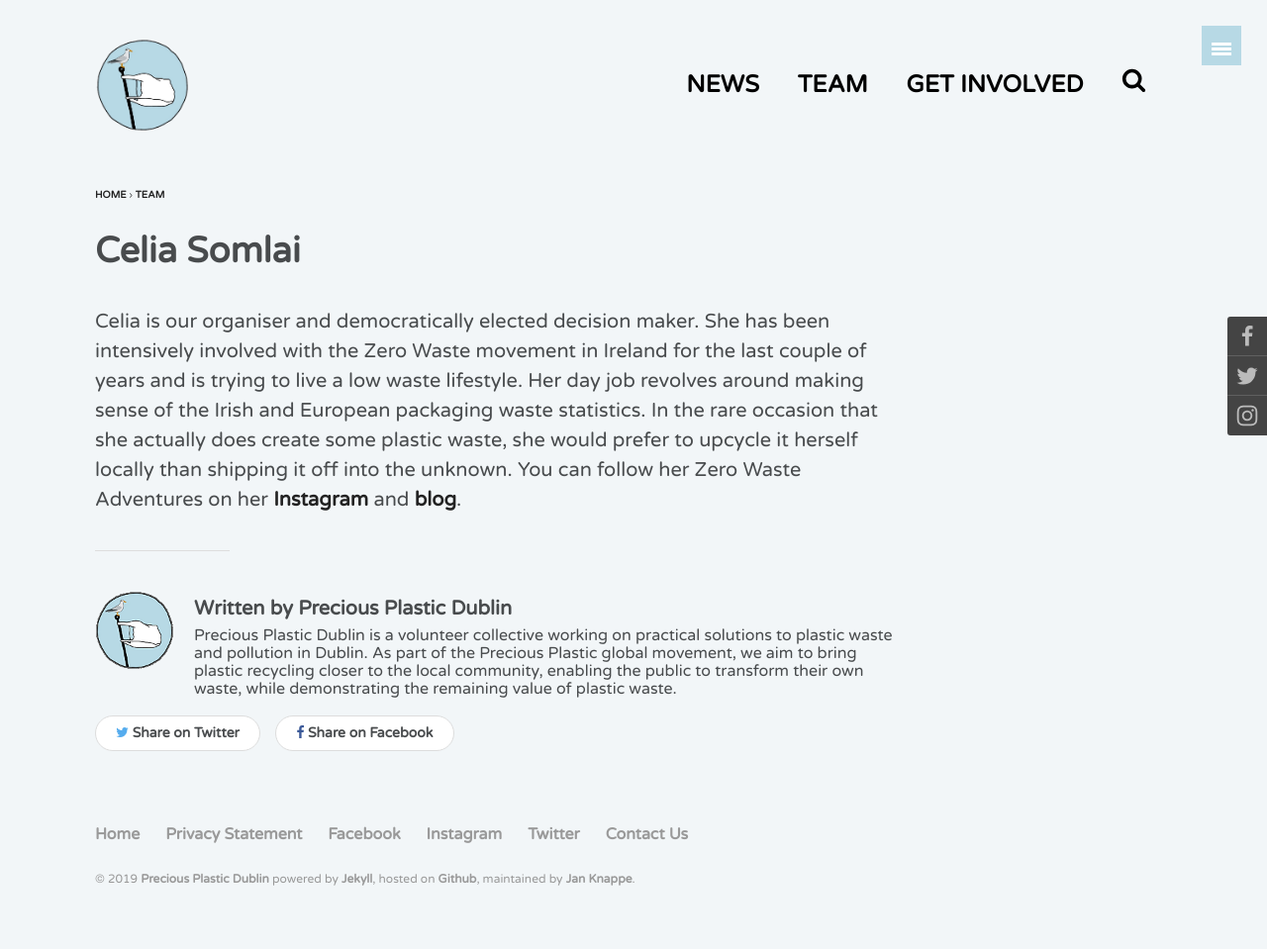
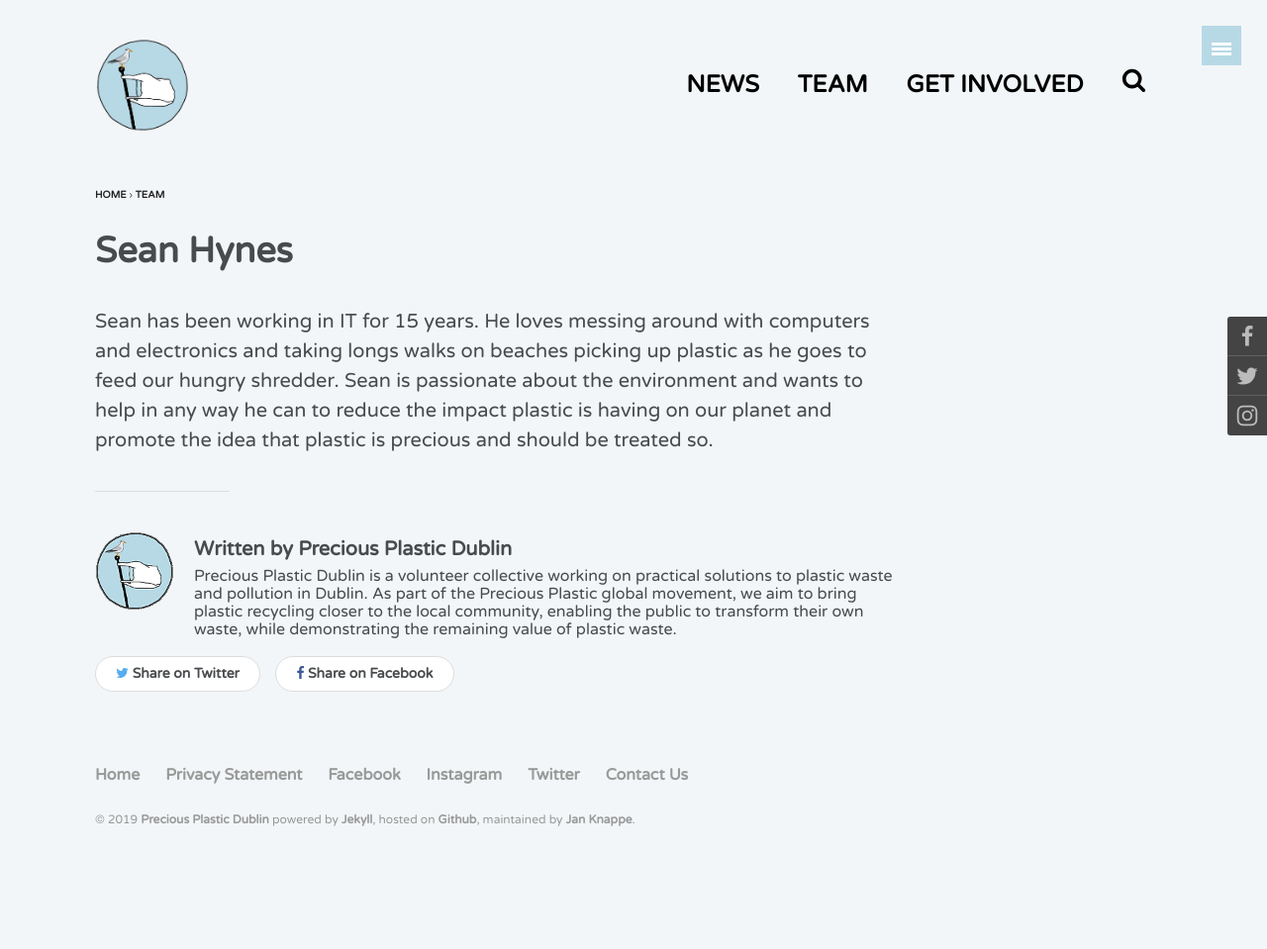
Before and after one commit to preciousplasticdublin/preciousplasticdublin.github.io, a Jekyll site: the page built from _posts/team/2000-01-09-sean-hynes.md, in a window 1280 px wide. Shown: the whole page at 99% size. Built offline with Jekyll 4.4.1, drawn with Linux system fonts in a browser that asks for light colours; comment, search, counter and statistics services are not loaded; after the commit the page ends 900 px from its top, so only the background shows below that.

Commit message:
Update 2000-01-09-sean-hynes.md

```diff
--- a/_posts/team/2000-01-09-sean-hynes.md
+++ b/_posts/team/2000-01-09-sean-hynes.md
@@ -1,11 +1,11 @@
 ---
 layout: post
-title: Celia Somlai
+title: Sean Hynes
 
 category: team
 
 image:
-  teaser : pages/team/celia-somlai.png
+  teaser : pages/team/sean-hynes.png
 ---
 
-Celia is our organiser and democratically elected decision maker. She has been intensively involved with the Zero Waste movement in Ireland for the last couple of years and is trying to live a low waste lifestyle. Her day job revolves around making sense of the Irish and European packaging waste statistics. In the rare occasion that she actually does create some plastic waste, she would prefer to upcycle it herself locally than shipping it off into the unknown. You can follow her Zero Waste Adventures on her [Instagram](https://www.instagram.com/zerowaste.adventures/) and [blog](http://www.celiasomlai.com).
+Sean has been working in IT for 15 years. He loves messing around with computers and electronics and taking longs walks on beaches picking up plastic as he goes to feed our hungry shredder. Sean is passionate about the environment and wants to help in any way he can to reduce the impact plastic is having on our planet and promote the idea that plastic is precious and should be treated so.
```
